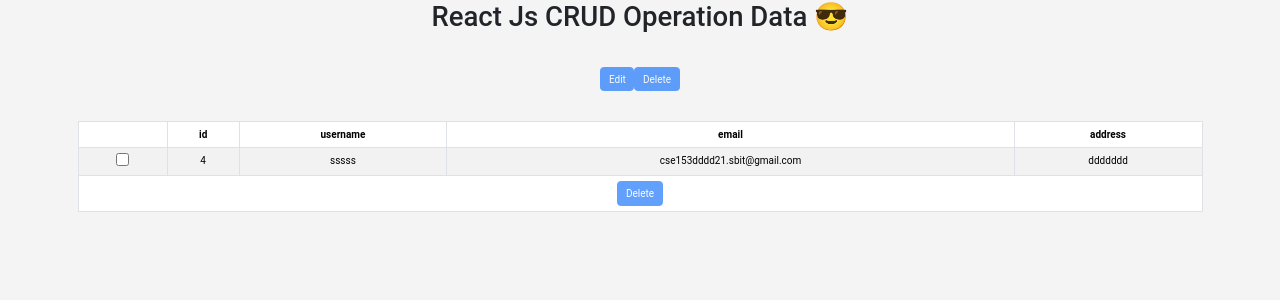
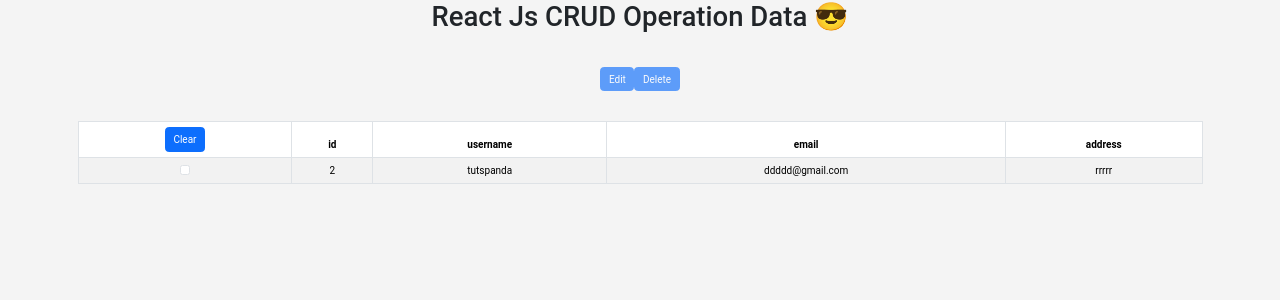
Before and after one commit to tinkugupta5/Youtube-cRud, a React (Create React App) app: page /edit in a window 1280 px wide. Shown: the top 300 px of the page. Built offline with nearby package versions, Linux system fonts and the light colour scheme; data requests are answered from the project's data file.

Commit message:
add edit and delete data

```diff
--- a/db.json
+++ b/db.json
@@ -1,10 +1,10 @@
 {
   "employee": [
     {
-      "username": "sssss",
-      "email": "cse153dddd21.sbit@gmail.com",
-      "address": "ddddddd",
-      "id": 4
+      "username": "tutspanda",
+      "email": "ddddd@gmail.com",
+      "address": "rrrrr",
+      "id": 2
     }
   ]
 }
--- a/src/CheckboxTable.js
+++ b/src/CheckboxTable.js
@@ -57,23 +57,29 @@ function CheckboxTable() {
   };
 
   const handleDelete = () => {
+    setShowDeleteModal(true);
+  };
+
+  const handleDeleteConfirm = () => {
+    // Delete selected items and close modal
+    const itemIds = selectedItems.map((item) => item.id);
     axios
-      .delete(`http://localhost:3003/employee/${selectedItems[0].id}`)
+      .delete(`http://localhost:3003/employee/${itemIds.join(",")}`)
       .then(() => {
-        setItems(items.filter((item) => item.id !== selectedItems[0].id));
+        setItems(items.filter((item) => !itemIds.includes(item.id)));
         setSelectedItems([]);
         setShowDeleteModal(false);
       })
       .catch((error) => console.error(error));
   };
 
-  const handleDeleteConfirm = () => {
-    // Delete item and close modal
-  };
-
   const handleChange = (e) => {
     // Update edited item with form data
     setEditedItem({ ...editedItem, [e.target.name]: e.target.value });
+  };
+
+  const handleClearSelection = () => {
+    setSelectedItems([]);
   };
 
   return (
@@ -83,14 +89,16 @@ function CheckboxTable() {
         <Button onClick={handleEdit} disabled={selectedItems.length !== 1}>
           Edit
         </Button>
-        <Button onClick={handleDelete} disabled={selectedItems.length !== 1}>
+        <Button onClick={handleDelete} disabled={selectedItems.length === 0}>
           Delete
         </Button>
       </h1>
       <Table striped bordered hover>
         <thead>
           <tr>
-            <th></th>
+            <th>
+              <Button onClick={handleClearSelection}>Clear</Button>
+            </th>
             <th>id</th>
             <th>username</th>
             <th>email</th>
@@ -101,9 +109,12 @@ function CheckboxTable() {
           {items.map((item) => (
             <tr key={item.id}>
               <td>
-                <input
+                <Form.Check
                   type="checkbox"
                   onChange={(e) => handleCheckboxChange(e, item)}
+                  checked={selectedItems.some(
+                    (selectedItem) => selectedItem.id === item.id
+                  )}
                 />
               </td>
               <td>{item.id}</td>
@@ -113,18 +124,6 @@ function CheckboxTable() {
             </tr>
           ))}
         </tbody>
-        <tfoot>
-          <tr>
-            <td colSpan="5">
-              <Button
-                onClick={handleDelete}
-                disabled={selectedItems.length === 0}
-              >
-                Delete
-              </Button>
-            </td>
-          </tr>
-        </tfoot>
       </Table>
 
       <Modal show={showModal} onHide={handleClose}>
@@ -133,30 +132,35 @@ function CheckboxTable() {
         </Modal.Header>
         <Modal.Body>
           <Form>
-            <Form.Group controlId="formUsername">
+            <Form.Group controlId="formBasicUsername">
               <Form.Label>Username</Form.Label>
               <Form.Control
                 type="text"
+                placeholder="Enter username"
                 name="username"
-                value={editedItem ? editedItem.username : ""}
+                value={editedItem?.username}
                 onChange={handleChange}
               />
             </Form.Group>
-            <Form.Group controlId="formEmail">
-              <Form.Label>Email</Form.Label>
+
+            <Form.Group controlId="formBasicEmail">
+              <Form.Label>Email address</Form.Label>
               <Form.Control
                 type="email"
+                placeholder="Enter email"
                 name="email"
-                value={editedItem ? editedItem.email : ""}
+                value={editedItem?.email}
                 onChange={handleChange}
               />
             </Form.Group>
-            <Form.Group controlId="formAddress">
+
+            <Form.Group controlId="formBasicAddress">
               <Form.Label>Address</Form.Label>
               <Form.Control
                 type="text"
+                placeholder="Enter address"
                 name="address"
-                value={editedItem ? editedItem.address : ""}
+                value={editedItem?.address}
                 onChange={handleChange}
               />
             </Form.Group>
@@ -171,6 +175,23 @@ function CheckboxTable() {
           </Button>
         </Modal.Footer>
       </Modal>
+
+      <Modal show={showDeleteModal} onHide={() => setShowDeleteModal(false)}>
+        <Modal.Header closeButton>
+          <Modal.Title>Delete Items</Modal.Title>
+        </Modal.Header>
+        <Modal.Body>
+          <p>Are you sure you want to delete the selected items?</p>
+        </Modal.Body>
+        <Modal.Footer>
+          <Button variant="secondary" onClick={() => setShowDeleteModal(false)}>
+            Cancel
+          </Button>
+          <Button variant="danger" onClick={handleDeleteConfirm}>
+            Delete
+          </Button>
+        </Modal.Footer>
+      </Modal>
     </section>
   );
 }
```
